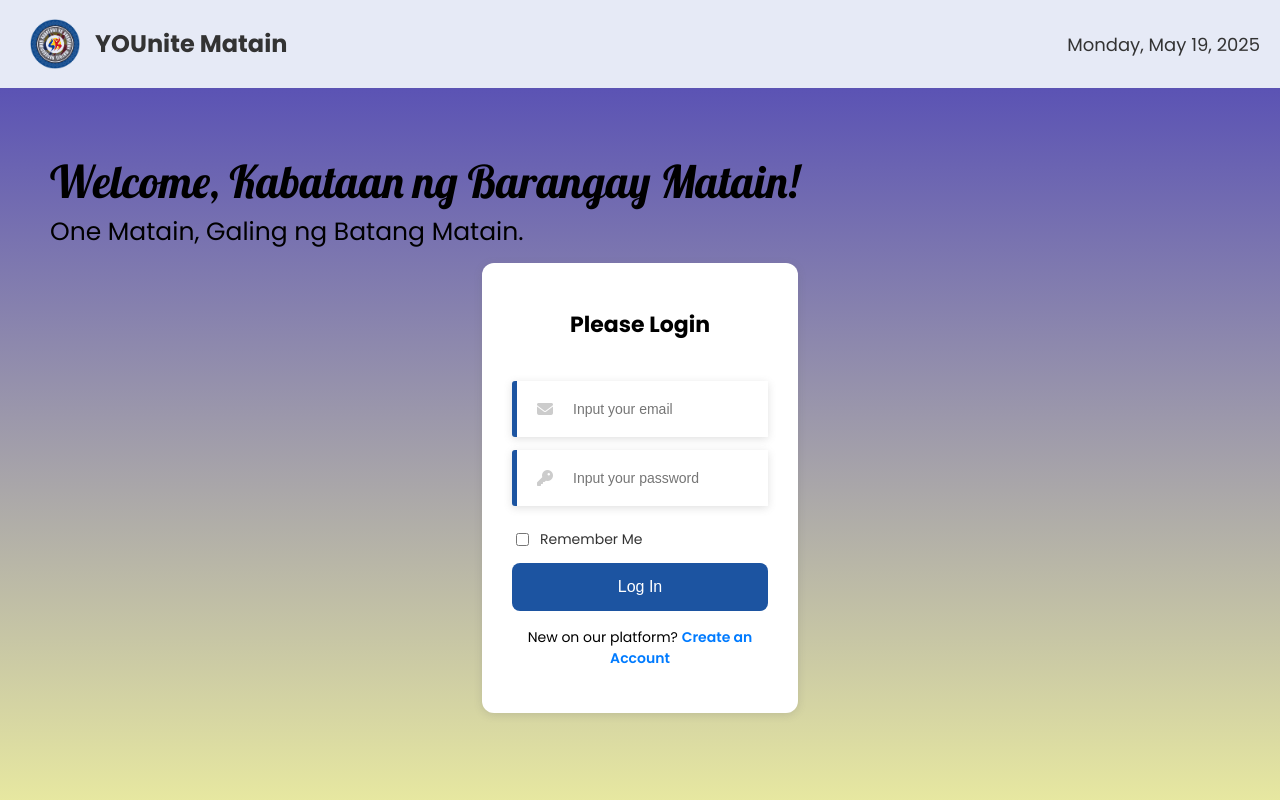
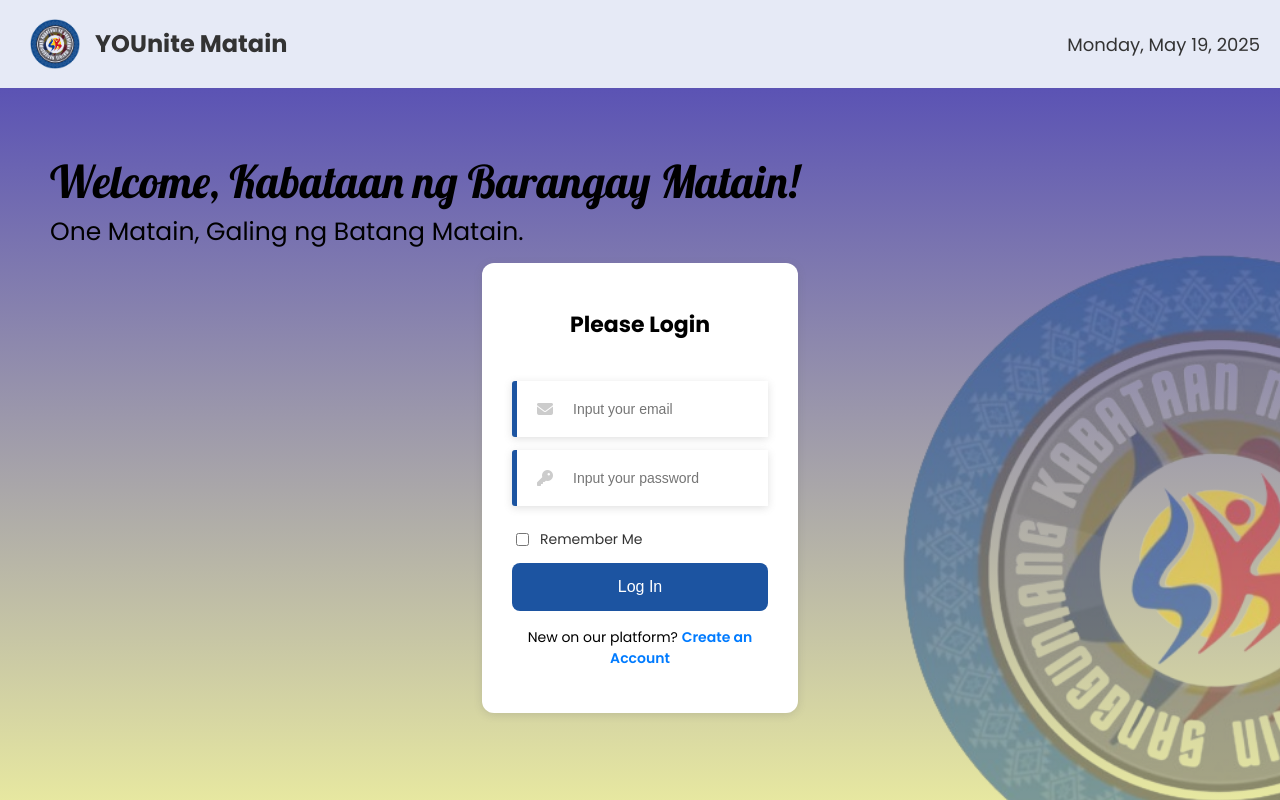
Before and after one commit to nikkaAndrea/kabkat1, a Vue app: page /login in a window 1280 px wide. Built offline with nearby package versions, Linux system fonts and the light colour scheme.

Commit message:
All goods

```diff
--- a/src/views/Adminannouncement.vue
+++ b/src/views/Adminannouncement.vue
@@ -83,7 +83,7 @@ export default {
     return {
       selectedItem: null,
       currentPage: 1,
-      itemsPerPage: 8,
+      itemsPerPage: 10,
       announcements: Array.from({ length: 20 }, (_, i) => ({
         title: `Announcement ${i + 1}`,
         img: placeholderImage,
--- a/src/views/Adminconcern.vue
+++ b/src/views/Adminconcern.vue
@@ -47,7 +47,7 @@ export default {
   data() {
   return {
     currentPage: 1,
-    itemsPerPage: 8, // Updated from 6 to 10
+    itemsPerPage: 10,
     concerns: Array.from({ length: 15 }, (_, i) => ({
       title: `Concern #${i + 1}`,
       description: `This is a detailed description for community concern #${i + 1}.`,
--- a/src/views/Adminevents.vue
+++ b/src/views/Adminevents.vue
@@ -109,7 +109,7 @@ export default {
       selectedItem: null,
       showAttendeesModal: false,
       currentPage: 1,
-      itemsPerPage: 8,
+      itemsPerPage: 10,
       events: Array.from({ length: 19 }, (_, i) => ({
         title: `Event ${String.fromCharCode(65 + i)}`,
         img: placeholderImage,
--- a/src/views/Login.vue
+++ b/src/views/Login.vue
@@ -3,6 +3,8 @@
     <LoginHeader />
     <div class="background-wrapper">
       <div class="background">
+        <img src="../assets/Sk_Logo.png" alt="Profile" class="background-image" />
+
         <div class="login-box">
           <h1 class="title">Please Login</h1>
 
@@ -130,8 +132,7 @@ export default {
 }
 
 .background-wrapper {
-  background: linear-gradient(rgb(91, 83, 180), rgb(248, 250, 158)),
-              url("@/assets/bg1.jpg") no-repeat center center;
+  background: linear-gradient(rgb(91, 83, 180), rgb(248, 250, 158));
   background-size: cover;
   height: 100vh;
   width: 100%;
@@ -152,6 +153,17 @@ export default {
   width: 20%;
   box-shadow: 0 2px 8px rgba(99, 99, 99, 0.2);
   text-align: center;
+  z-index: 2;
+}
+
+.background-image {
+  position: absolute;
+  top: 20%;
+  left: 70%;
+  width: 50%;
+  height: auto;
+  z-index: 10;
+  opacity: 0.5;
 }
 
 .title {
```
